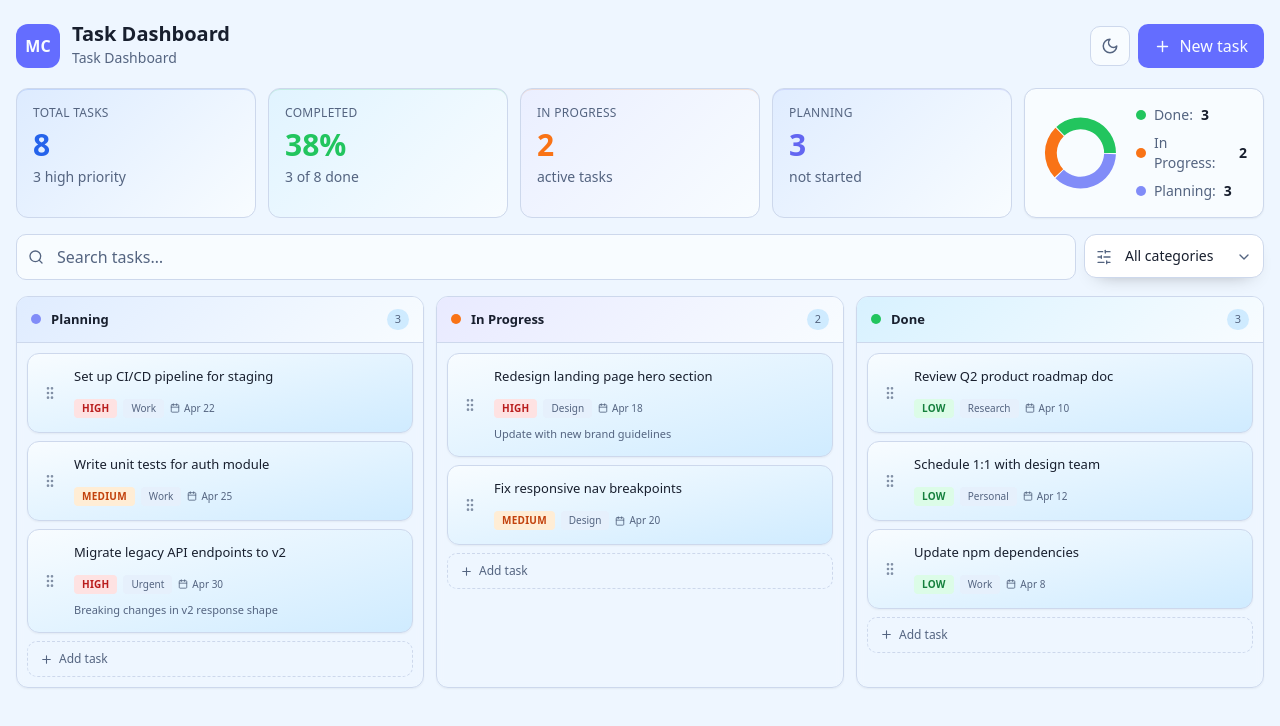
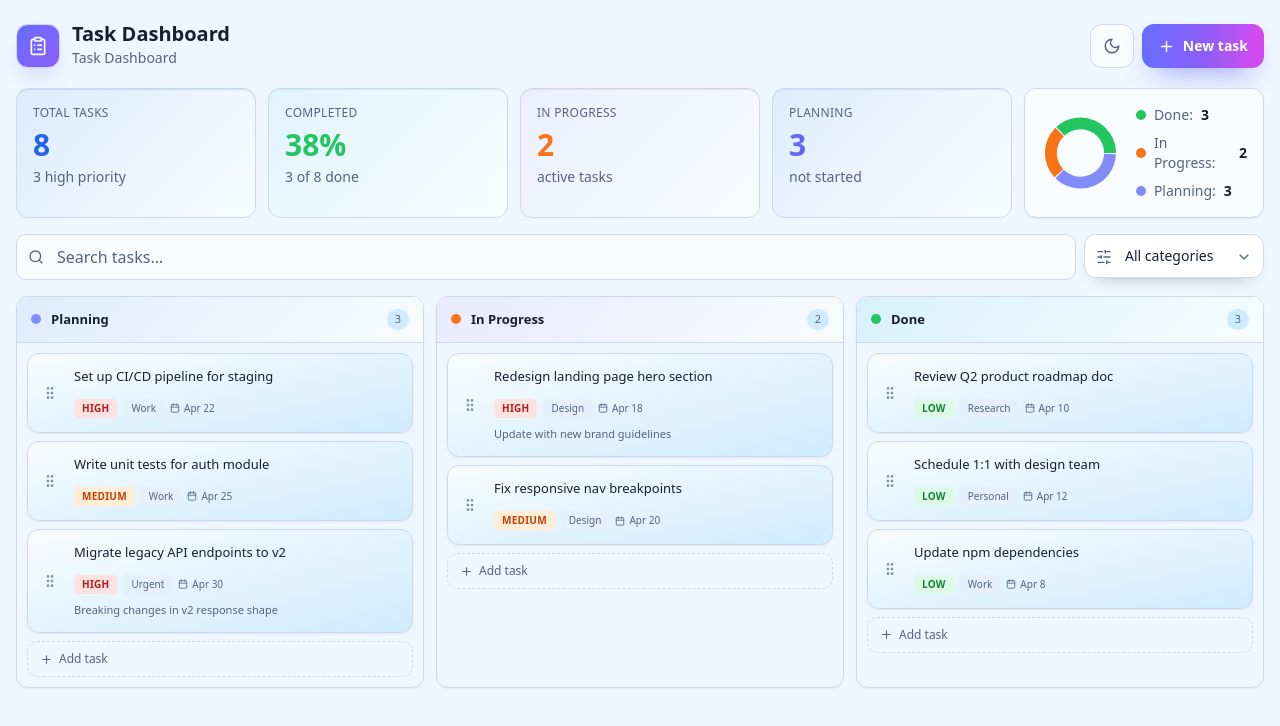
Before and after one commit to TheAnNguyenNgoc369/task-dashboard-app, a React (Vite) app: page / in a window 1280 px wide. Shown: the top 726 px of the page. Built offline with nearby package versions, Linux system fonts and the light colour scheme.

Commit message:
Add some ui effects to button

```diff
--- a/src/App.tsx
+++ b/src/App.tsx
@@ -1,6 +1,6 @@
 import { useCallback, useEffect } from 'react';
 import { DragDropContext, type DropResult } from '@hello-pangea/dnd';
-import { Moon, Sun, Plus, Search, SlidersHorizontal, ChevronDown } from 'lucide-react';
+import { Moon, Sun, Plus, Search, SlidersHorizontal, ChevronDown, ClipboardList } from 'lucide-react';
 import { Toaster, toast } from 'sonner';
 
 import { KanbanColumn } from './components/KanbanColumn';
@@ -85,8 +85,8 @@ export default function App() {
         {/* ── Top bar ──────────────────────────────────────────────────────── */}
         <header className="flex items-center justify-between mb-5 flex-wrap gap-3">
           <div className="flex items-center gap-3">
-            <div className="flex h-11 w-11 items-center justify-center rounded-xl bg-primary text-base font-bold text-primary-foreground">
-              MC
+            <div className="group flex h-11 w-11 items-center justify-center rounded-xl border border-primary/20 bg-gradient-to-br from-primary to-violet-500 text-primary-foreground shadow-[0_12px_24px_-14px_rgba(99,102,241,0.75)] transition-all duration-200 hover:-translate-y-0.5 hover:scale-105 hover:shadow-[0_16px_28px_-12px_rgba(99,102,241,0.85)]">
+              <ClipboardList size={20} className="transition-transform duration-200 group-hover:scale-110" />
             </div>
             <div>
               <h1 className="text-xl font-semibold leading-none text-foreground">
@@ -99,16 +99,16 @@ export default function App() {
           <div className="flex items-center gap-2">
             <button
               onClick={toggleDark}
-              className="rounded-lg border border-border bg-card p-2.5 text-muted-foreground transition-colors hover:bg-accent hover:text-foreground"
+              className="flex h-11 w-11 items-center justify-center rounded-xl border border-border bg-card text-muted-foreground transition-all duration-200 hover:-translate-y-0.5 hover:border-primary/30 hover:bg-accent hover:text-foreground"
               aria-label="Toggle dark mode"
             >
               {dark ? <Sun size={18} /> : <Moon size={18} />}
             </button>
             <button
               onClick={() => openModal()}
-              className="flex items-center gap-2 rounded-lg bg-primary px-4 py-2.5 text-base font-medium text-primary-foreground transition-colors hover:bg-primary/90"
+              className="group flex h-11 items-center gap-2 rounded-xl bg-gradient-to-r from-primary via-violet-500 to-fuchsia-500 px-4 text-sm font-semibold text-white shadow-[0_14px_28px_-14px_rgba(99,102,241,0.85)] transition-all duration-200 hover:-translate-y-0.5 hover:scale-[1.02] hover:from-violet-500 hover:via-primary hover:to-pink-500 hover:shadow-[0_18px_30px_-12px_rgba(168,85,247,0.9)]"
             >
-              <Plus size={17} />
+              <Plus size={17} className="transition-transform duration-200 group-hover:rotate-90" />
               New task
             </button>
           </div>
```
